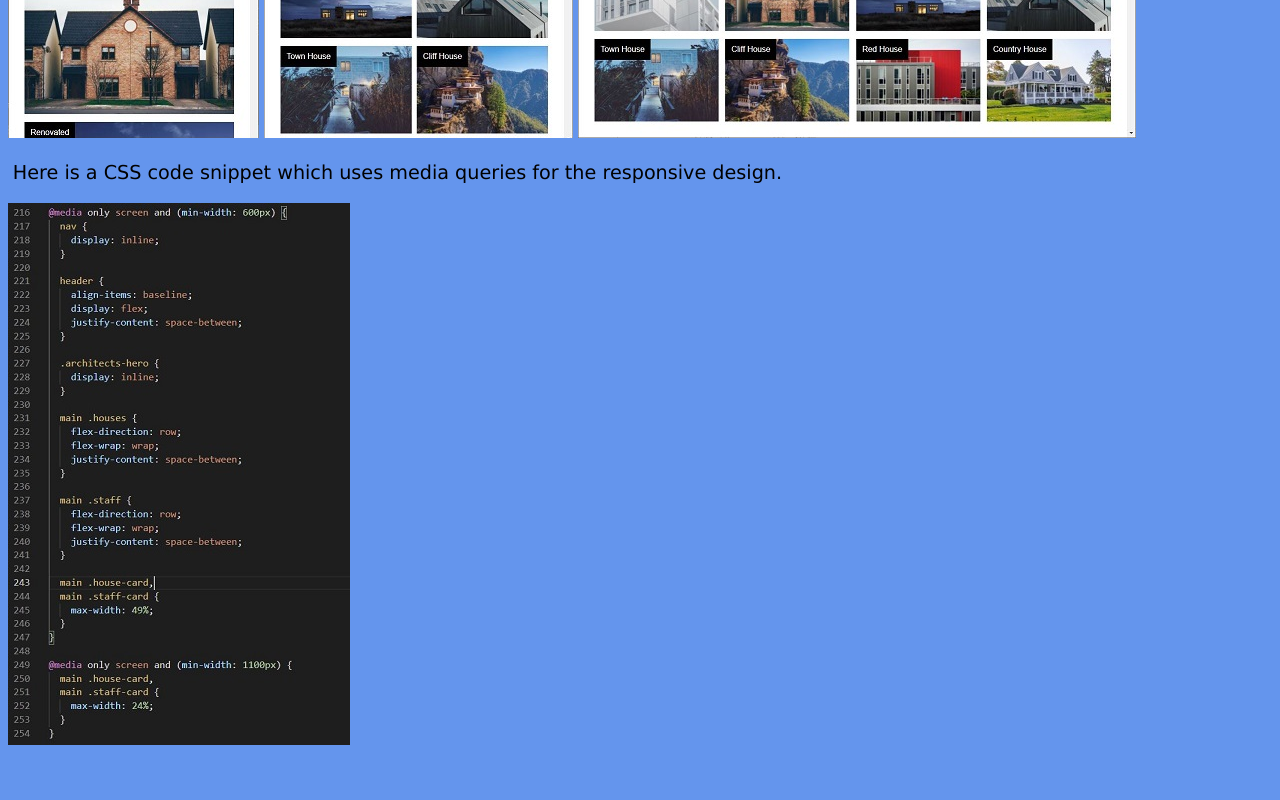
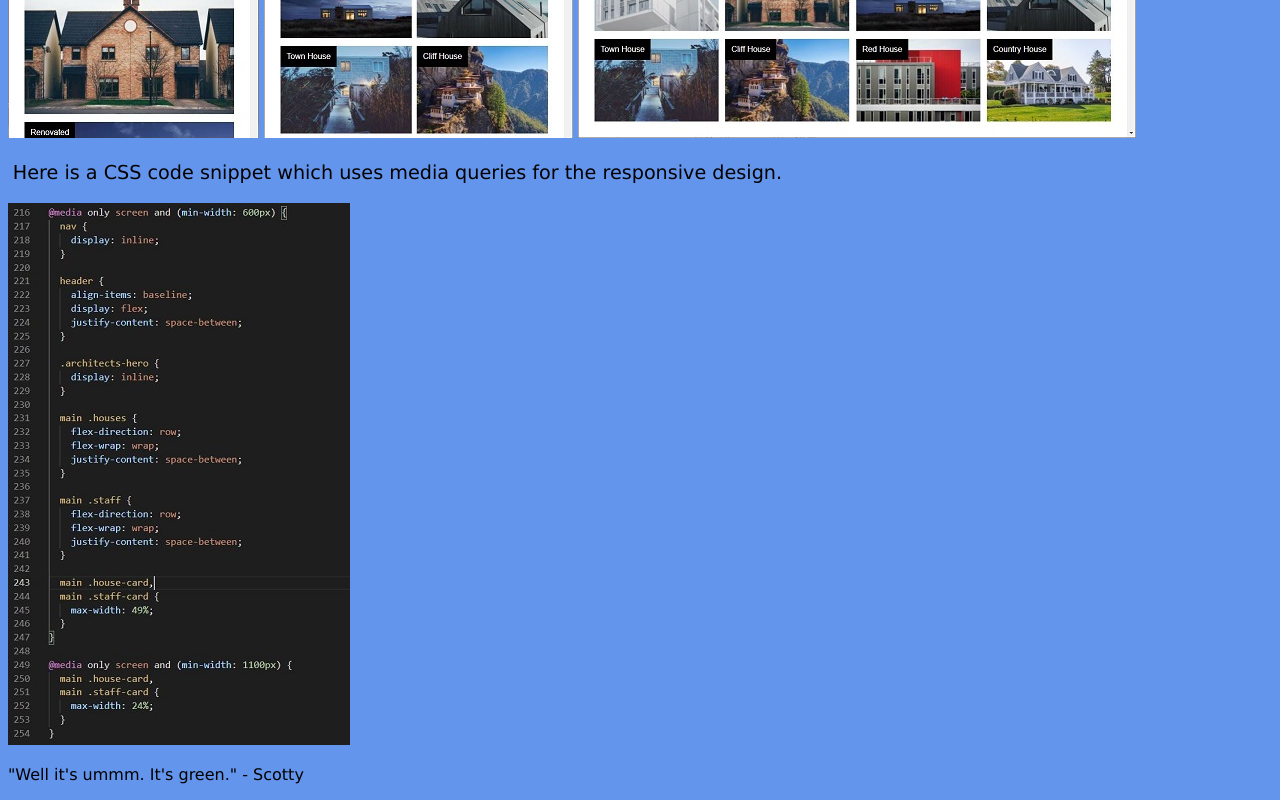
Before and after one commit to StellarSnow/Personal-Portfolio, a plain HTML site: page src/pages/projects.html in a window 1280 px wide. Shown: the part 3145-3945 px from the top of the page. Before the commit the page ends 3902 px from the top, so only its background shows below. Drawn offline with Linux system fonts and the light colour scheme.

Commit message:
Add memorable quote functionality to Projects Page

```diff
--- a/src/pages/projects.html
+++ b/src/pages/projects.html
@@ -6,6 +6,7 @@
   <meta name="viewport" content="width=device-width, initial-scale=1.0">
   <title>Dane's Projects</title>
   <link rel="stylesheet" href="../css/style.css">
+  <script src="../js/app.js" type="module" defer></script>
 </head>
 <body>
   <header>
@@ -58,6 +59,8 @@
       <img src="../images/br-code-snippet.JPG" alt="BR Architects code snippet">
     </article>
   </main>
-  <footer></footer>
+  <footer>
+    <p id="memorable-quote"></p>
+  </footer>
 </body>
 </html>
```
